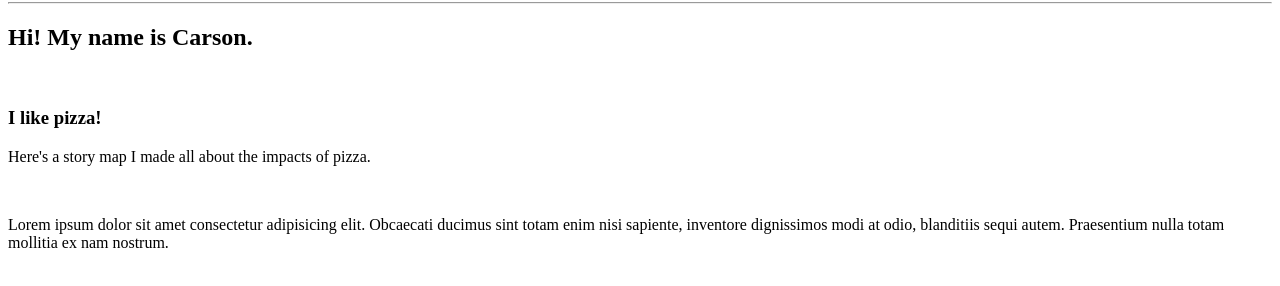
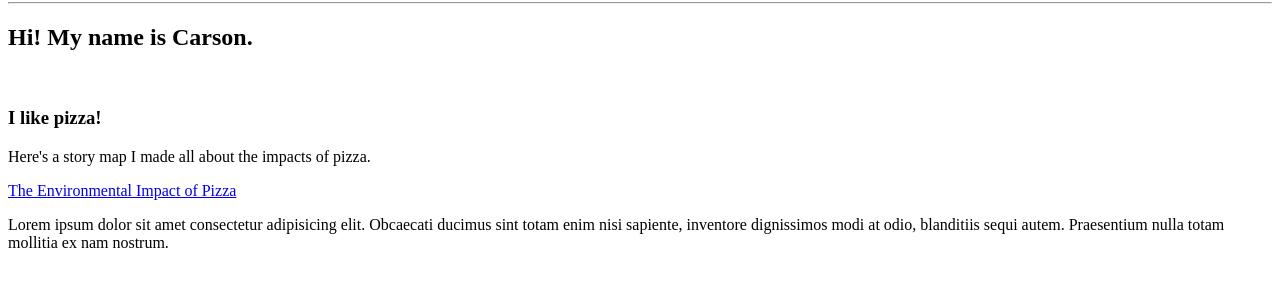
Before and after one commit to Carson274/Personal-Website, a plain HTML site: page index.html in a window 1280 px wide. Shown: the part 78-364 px from the top of the page. Drawn offline with Linux system fonts and the light colour scheme.

Commit message:
Added hyperlink of story map. Set hyperlink to open with new tab.

```diff
--- a/index.html
+++ b/index.html
@@ -13,6 +13,9 @@
     <br>
     <h3>I like pizza!</h3>
     <p>Here's a story map I made all about the impacts of pizza.</p>
+    <a href="https://arcg.is/10v5zu0" target = _blank>
+        The Environmental Impact of Pizza
+    </a>
     <br>
     <p>Lorem ipsum dolor sit amet consectetur adipisicing elit. Obcaecati ducimus sint totam enim nisi sapiente, inventore dignissimos modi at odio, blanditiis sequi autem. Praesentium nulla totam mollitia ex nam nostrum.</p>
 </body>
```
